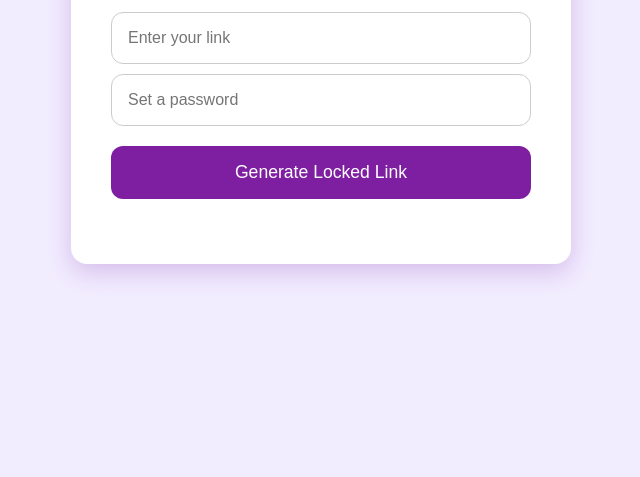
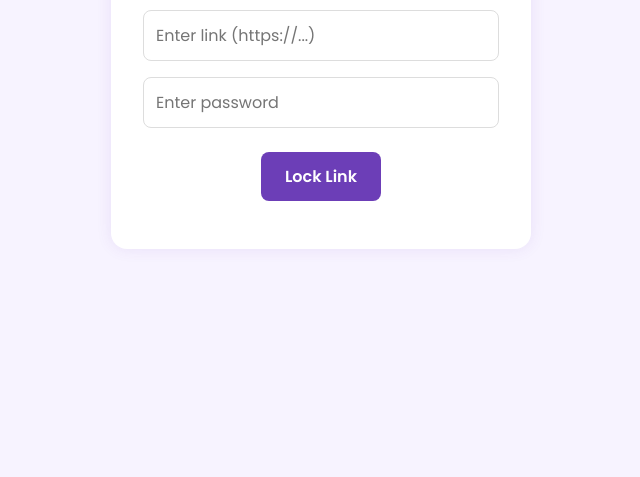
Before and after one commit to vortexa55/vortexa55.github.io, a plain HTML site: page lock.html in a window 1280 px wide. Shown: the part 323-800 px from the top of the page, without its empty margins (319-959 px from the left). Drawn offline with nearby package versions, Linux system fonts and the light colour scheme.

Commit message:
Update lock.html

```diff
--- a/lock.html
+++ b/lock.html
@@ -2,106 +2,138 @@
 <html lang="en">
 <head>
   <meta charset="UTF-8" />
-  <meta name="viewport" content="width=device-width, initial-scale=1.0"/>
-  <title>🔐 Lock Your Link - Vortexa</title>
+  <meta name="viewport" content="width=device-width, initial-scale=1.0" />
+  <title>Vortexa | Lock Link</title>
+  <link href="https://fonts.googleapis.com/css2?family=Poppins:wght@400;600&display=swap" rel="stylesheet">
   <script src="https://cdnjs.cloudflare.com/ajax/libs/crypto-js/4.1.1/crypto-js.min.js"></script>
   <style>
     * {
+      margin: 0;
+      padding: 0;
       box-sizing: border-box;
+      font-family: 'Poppins', sans-serif;
     }
+
     body {
-      margin: 0;
-      font-family: 'Segoe UI', sans-serif;
-      background-color: #f2ecff;
-      color: #3b0066;
+      background: #f7f3ff;
+      color: #333;
       display: flex;
+      flex-direction: column;
+      align-items: center;
       justify-content: center;
-      align-items: center;
       min-height: 100vh;
-      padding: 20px;
+      overflow: hidden;
     }
-    .container {
-      background: #fff;
-      padding: 40px;
+
+    .fadein {
+      animation: fadein 1.2s ease-in-out;
+    }
+
+    @keyframes fadein {
+      0% {
+        opacity: 0;
+        transform: translateY(20px);
+      }
+      100% {
+        opacity: 1;
+        transform: translateY(0);
+      }
+    }
+
+    h1 {
+      color: #6c3eb7;
+      margin-bottom: 1rem;
+    }
+
+    .card {
+      background: white;
+      padding: 2rem;
       border-radius: 16px;
-      box-shadow: 0 8px 25px rgba(100, 0, 150, 0.2);
-      max-width: 500px;
+      box-shadow: 0 0 15px rgba(108, 62, 183, 0.1);
+      max-width: 420px;
       width: 100%;
       text-align: center;
     }
-    h2 {
-      margin-bottom: 20px;
-    }
+
     input {
       width: 100%;
-      padding: 16px;
-      margin-top: 10px;
-      border: 1px solid #ccc;
-      border-radius: 12px;
+      padding: 0.75rem;
+      margin: 0.5rem 0;
+      border: 1px solid #ddd;
+      border-radius: 8px;
       font-size: 1rem;
     }
+
     button {
-      margin-top: 20px;
-      width: 100%;
-      padding: 16px;
-      background: #7e1fa2;
-      color: #fff;
+      margin-top: 1rem;
+      padding: 0.75rem 1.5rem;
+      background: #6c3eb7;
+      color: white;
       border: none;
-      border-radius: 12px;
-      font-size: 1.1rem;
+      border-radius: 8px;
+      font-weight: bold;
+      font-size: 1rem;
       cursor: pointer;
       transition: background 0.3s;
     }
+
     button:hover {
-      background: #6b1992;
+      background: #582c9b;
     }
-    .output {
-      margin-top: 25px;
-      font-size: 0.95rem;
+
+    #result {
+      margin-top: 1rem;
       word-break: break-all;
+      font-size: 0.9rem;
     }
+
     @media (max-width: 480px) {
-      .container {
-        padding: 25px;
+      .card {
+        padding: 1.5rem;
       }
-      input, button {
-        font-size: 1rem;
+      h1 {
+        font-size: 1.4rem;
       }
     }
   </style>
 </head>
-<body>
-  <div class="container">
-    <h2>🔐 Lock a Public Link</h2>
-    <input type="text" id="url" placeholder="Enter your link">
-    <input type="password" id="password" placeholder="Set a password">
-    <button onclick="lockLink()">Generate Locked Link</button>
-    <div class="output" id="result"></div>
+<body class="fadein">
+  <div class="card">
+    <h1>🔒 Lock Your Link</h1>
+    <form id="lockForm">
+      <input type="text" id="url" placeholder="Enter link (https://...)" required />
+      <input type="password" id="password" placeholder="Enter password" required />
+      <button type="submit">Lock Link</button>
+    </form>
+    <div id="result"></div>
   </div>
 
   <script>
-    async function sha256(text) {
-      const encoder = new TextEncoder();
-      const data = encoder.encode(text);
-      const hashBuffer = await crypto.subtle.digest('SHA-256', data);
-      const hashArray = Array.from(new Uint8Array(hashBuffer));
-      return hashArray.map(b => b.toString(16).padStart(2, '0')).join('');
-    }
+    document.getElementById("lockForm").addEventListener("submit", function (e) {
+      e.preventDefault();
 
-    async function lockLink() {
-      const url = document.getElementById("url").value.trim();
-      const pw = document.getElementById("password").value.trim();
-      if (!url || !pw) return alert("Please fill in both fields!");
+      const urlInput = document.getElementById("url").value.trim();
+      const password = document.getElementById("password").value.trim();
 
-      const encryptedURL = CryptoJS.AES.encrypt(url, pw).toString();
-      const hashedPW = await sha256(pw);
+      // ✅ Validate URL starts with http:// or https://
+      if (!urlInput.startsWith("https://") && !urlInput.startsWith("http://")) {
+        alert("🚨 Please enter a valid link starting with http:// or https://");
+        return;
+      }
+
+      // Hash password
+      const hashedPW = CryptoJS.SHA256(password).toString();
+
+      // Encrypt URL with password
+      const encryptedURL = CryptoJS.AES.encrypt(urlInput, password).toString();
+
       const lockedURL = `https://vortexa55.github.io/unlock.html?data=${encodeURIComponent(encryptedURL)}&key=${hashedPW}`;
 
       document.getElementById("result").innerHTML = `
         ✅ Locked successfully!<br>
         <a href="${lockedURL}" target="_blank">${lockedURL}</a>
       `;
-    }
+    });
   </script>
 </body>
 </html>
```
